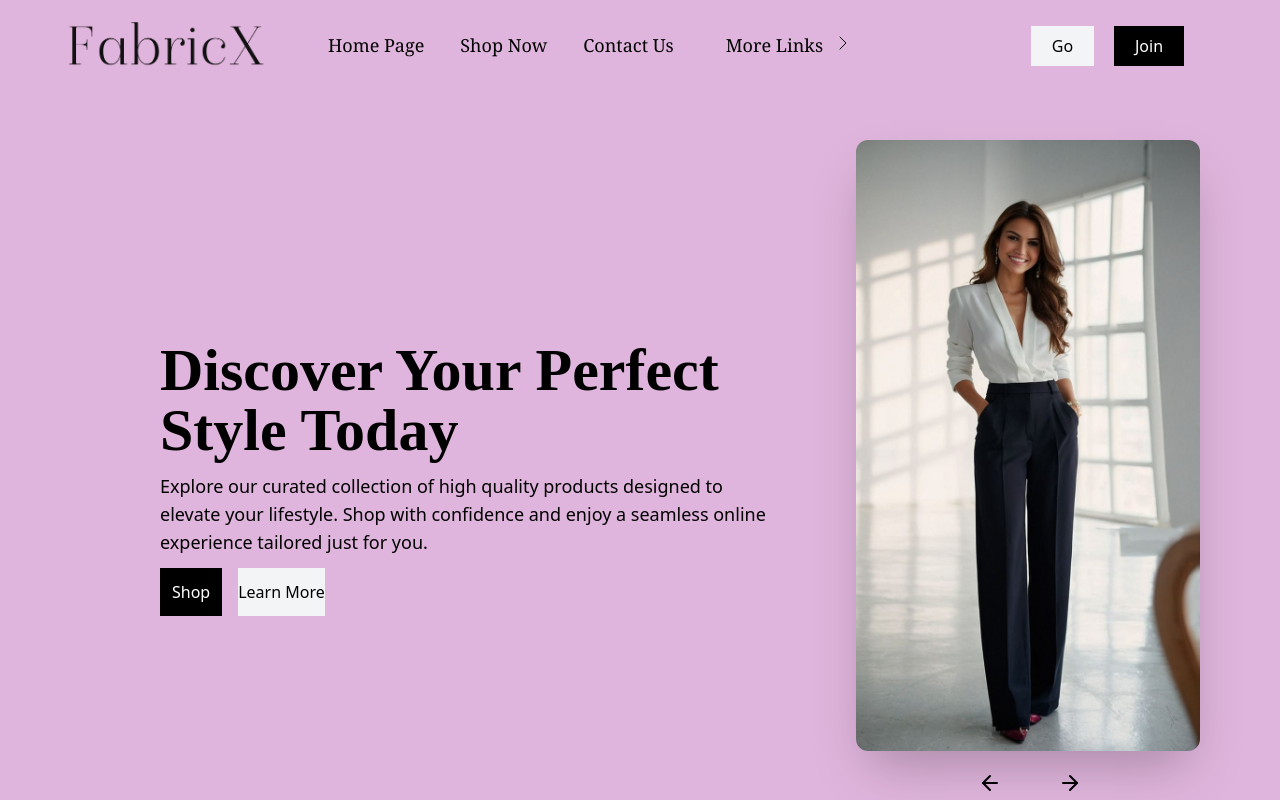
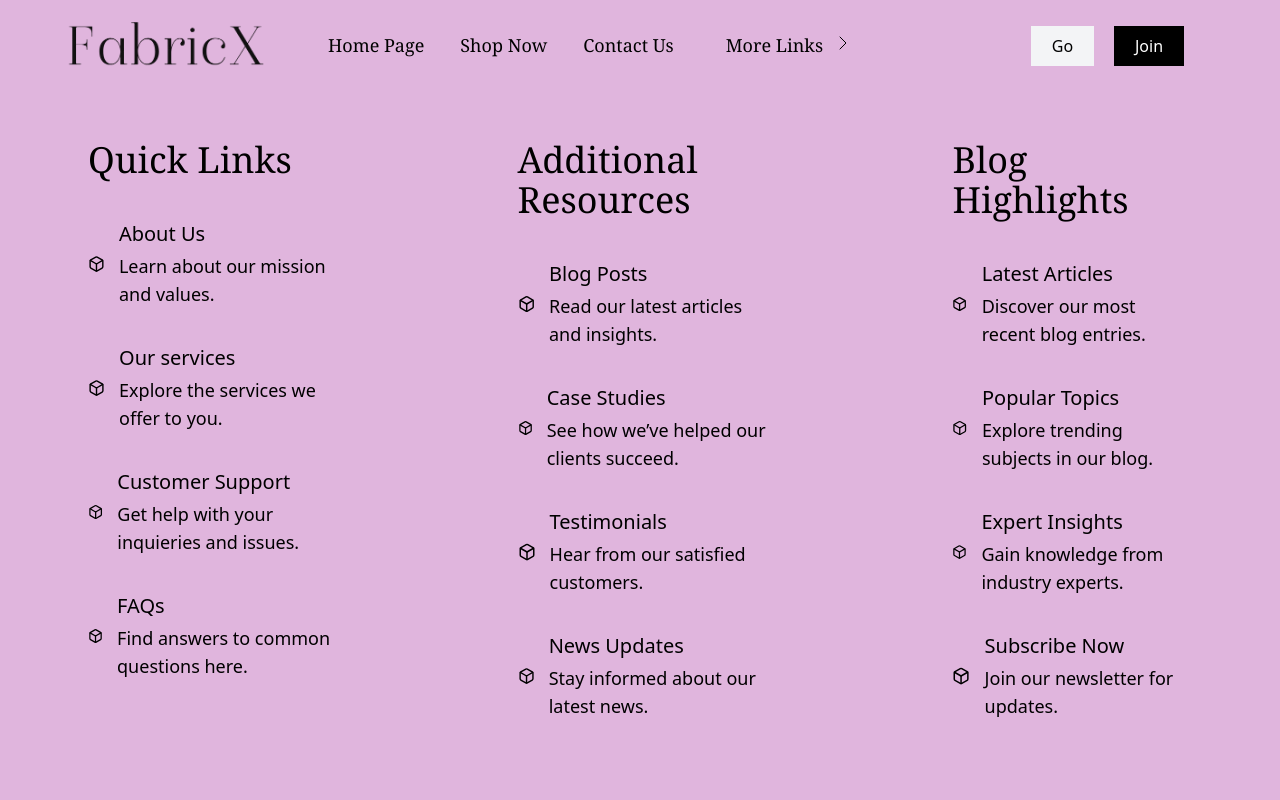
Before and after one commit to RaghavKashyap-WD/SwiftCart, a React (Vite) app: page / in a window 1280 px wide. Both pictures are taken after a click on the button "More Links". Shown: the top 800 px of the page. Built offline with nearby package versions, Linux system fonts and the light colour scheme; what tailwindcss-animated would draw is missing.

Commit message:
fixed more links

```diff
--- a/src/components/MoreLinks.jsx
+++ b/src/components/MoreLinks.jsx
@@ -4,7 +4,9 @@ import { Box } from "lucide-react";
 const MoreLinks = ({ isVisible }) => {
   return (
     <div
-      className={`bg-[#E0B5DD] max-w-full p-10 flex ${isVisible && "hidden"}`}
+      className={`bg-[#E0B5DD] max-w-full p-10 flex ${
+        isVisible ? "" : "hidden"
+      }`}
     >
       <div className="flex gap-20">
         <div>
```
